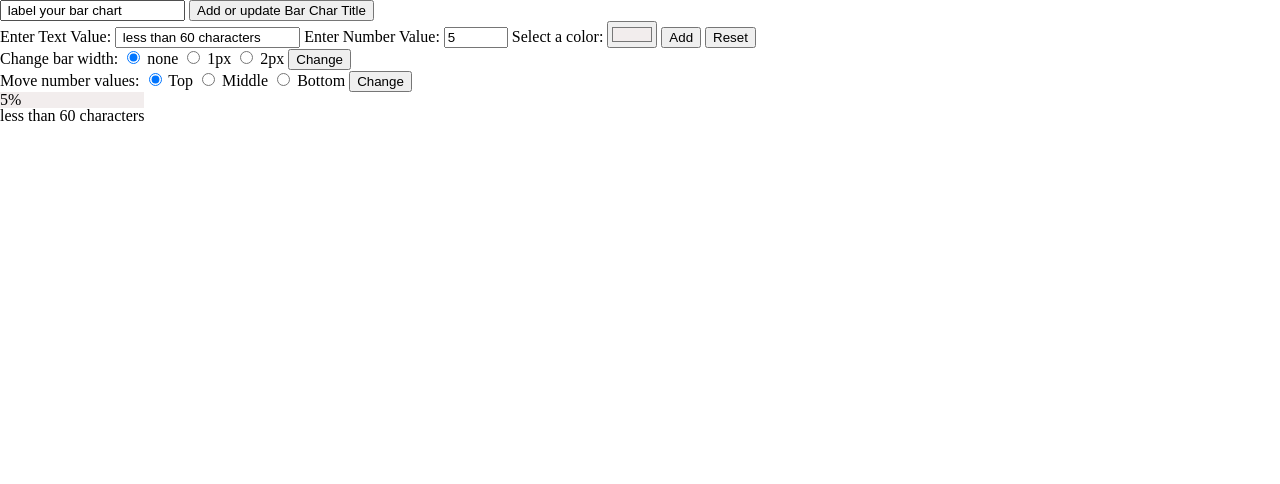
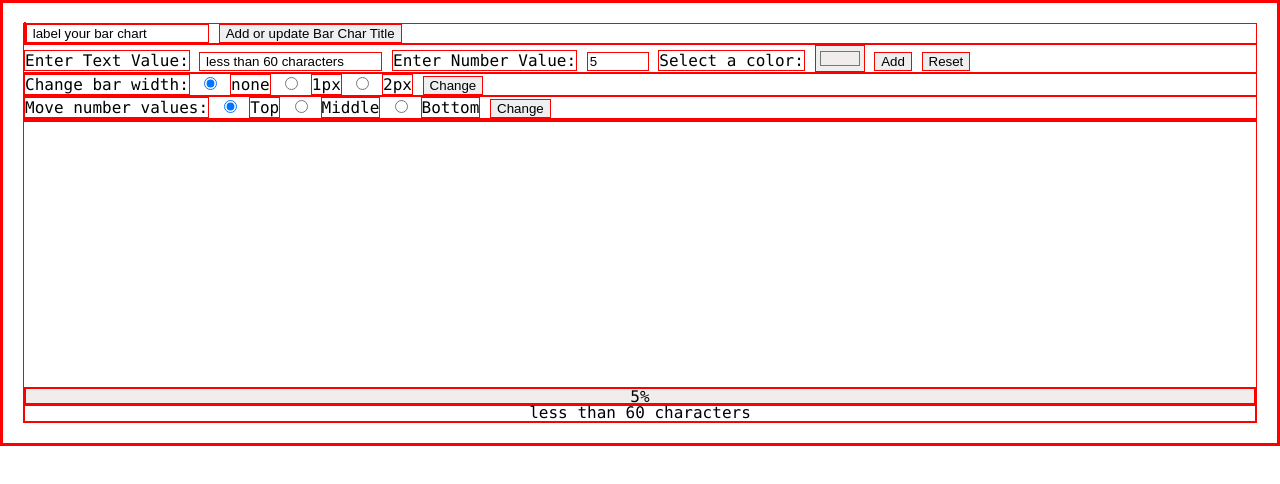
Before and after one commit to trentingram/Bar-Chart-Project, a website: page index.html in a window 1280 px wide. Both pictures are taken after typing "5" into the empty fields and a click on the button "Add". Drawn offline with Linux system fonts and the light colour scheme.

Commit message:
add all work so far: main.css

```diff
--- a/assets/stylesheets/main.css
+++ b/assets/stylesheets/main.css
@@ -45,3 +45,49 @@ table {
   border-collapse: collapse;
   border-spacing: 0;
 }
+
+html,
+body {
+  font-family: Consolas, monaco, monospace;
+}
+
+#chart {
+  padding: 20px;
+}
+
+table {
+  width: 100%;
+}
+
+.charttitle {
+  text-align: center;
+}
+
+.bars td {
+  min-width: 100px;
+  vertical-align: bottom;
+  height: 300px;
+  text-align: center;
+}
+
+.bars > div {
+
+}
+
+.columnName {
+
+}
+
+.addPadding1 {
+/*padding: 1px;*/
+}
+
+.addPadding2 {
+
+}
+
+
+
+* {
+  border: 1px solid red !important;
+  }
```
